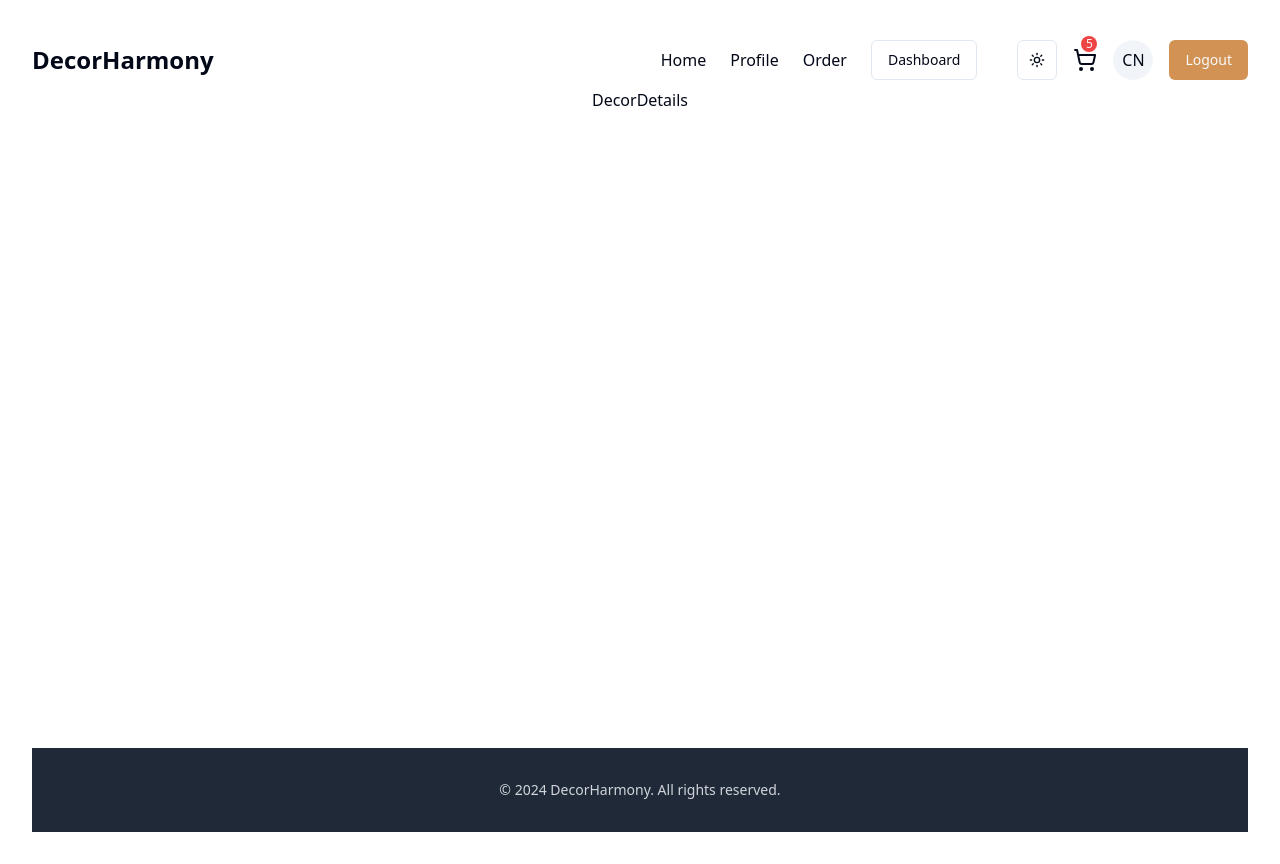
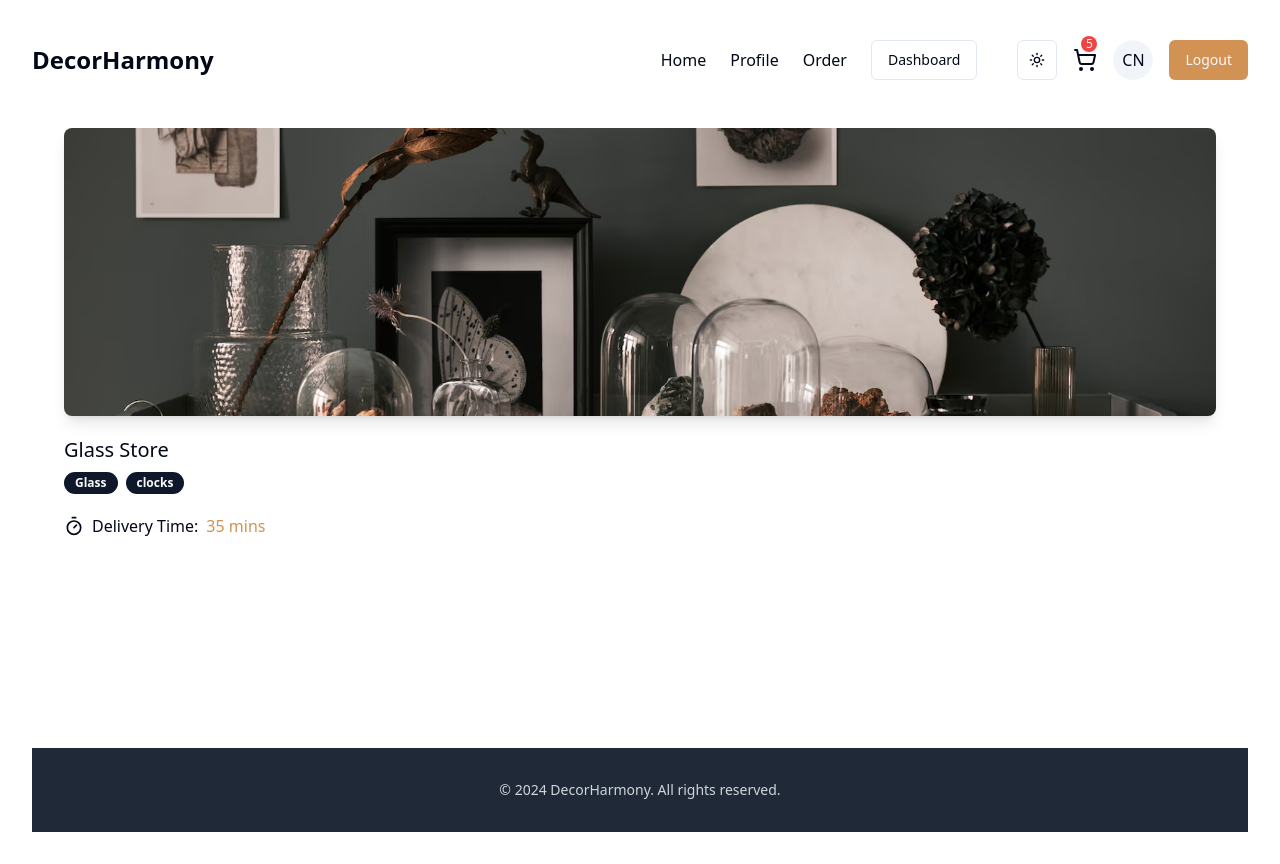
Before and after one commit to Sanjay17u/DecorHarmony, a React (Vite) app in the folder client/: page /DecorDetail/1 in a window 1280 px wide. Built offline with nearby package versions, Linux system fonts and the light colour scheme.

Commit message:
Decore Detailed Page Just Done.

```diff
--- a/client/src/components/ui/DecorDetails.tsx
+++ b/client/src/components/ui/DecorDetails.tsx
@@ -1,9 +1,40 @@
+import Image from "@/assets/HeroImage.jpg";
+import { Badge } from "./badge";
+import { Timer } from "lucide-react";
+
 const DecorDetail = () => {
-    return(
-        <div >
-            DecorDetails
+  return (
+    <div className="max-w-6xl mx-auto my-10">
+      <div className="w-full ">
+        <div className="relative w-full h-32 md:h-64 lg:h-72">
+          <img
+            src={Image}
+            alt="dec_image"
+            className="object-cover w-full h-full rounded-lg shadow-lg"
+          />
         </div>
-    )
-}
+        <div className="flex flex-col md:flex-row justify-between">
+          <div className="my-5">
+            <h1 className="font-medium text-xl flex justify-start">Glass Store</h1>
+            <div className="flex gap-2 my-2">
+              {["Glass", "clocks"].map((cuisine: string, idx: number) => (
+                <Badge key={idx}>{cuisine}</Badge>
+              ))}
+            </div>
+            <div className="flex md:flex-row flex-col gap-2 my-5 ">
+              <div className="flex items-center gap-2">
+                <Timer className="w-5 h-5" />
+                <h1 className="flex items-center gap-2 font-medium">
+                  Delivery Time: <span className="text-[#D19254]">35 mins</span>
+                </h1>
+              </div>
+            </div>
+          </div>
+        </div>
 
-export default DecorDetail
+      </div>
+    </div>
+  );
+};
+
+export default DecorDetail;
```
